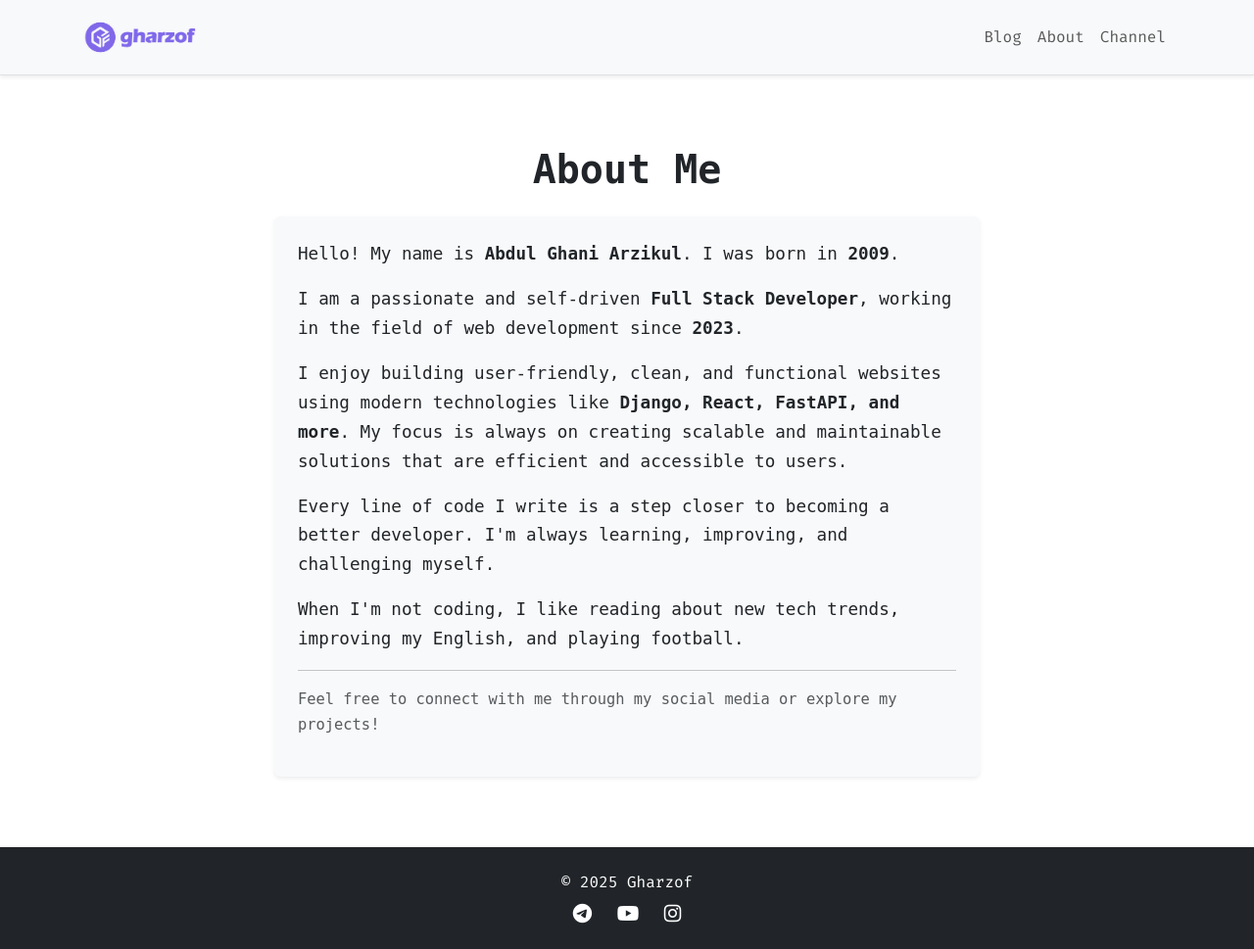
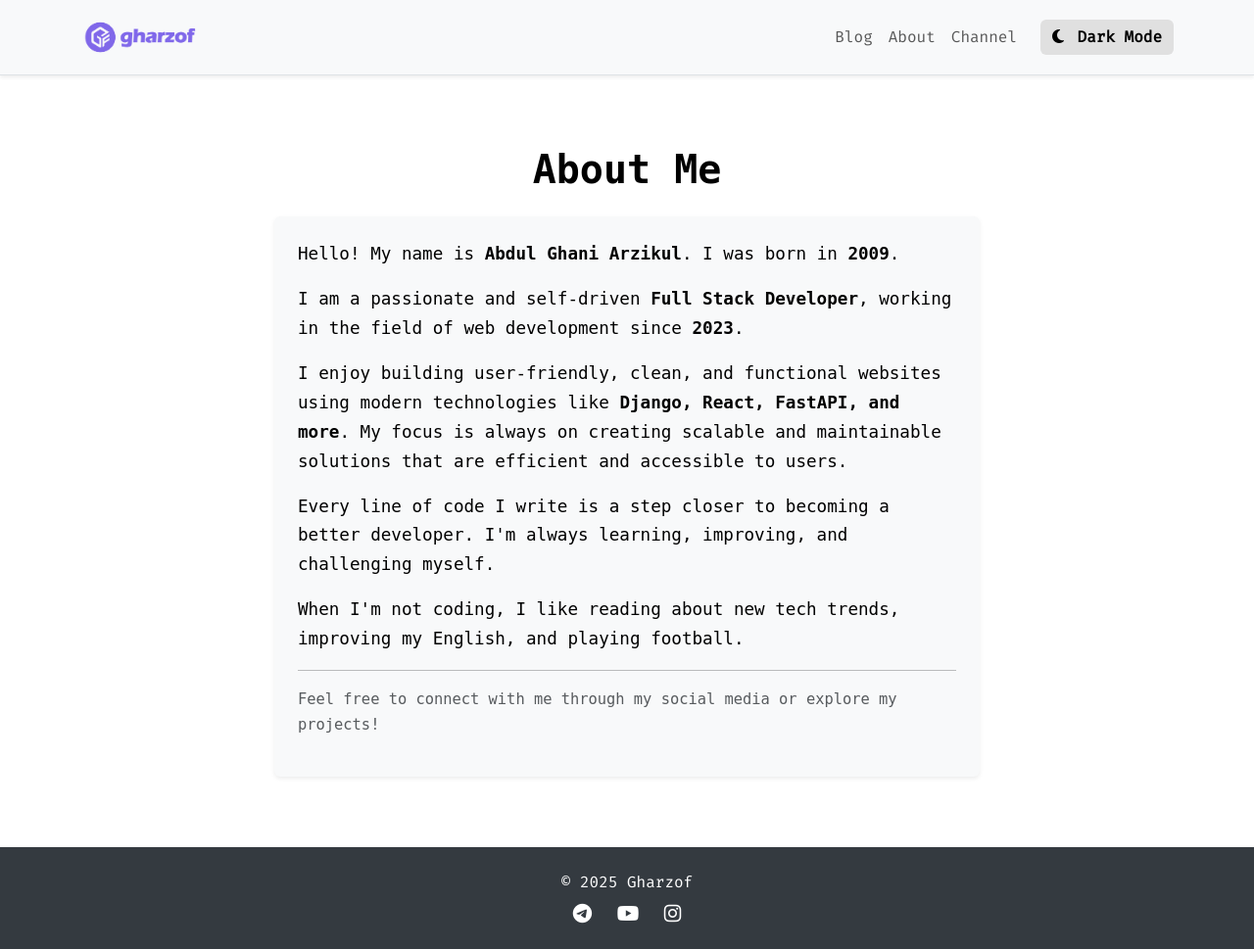
Before and after one commit to gharzof/gharzofblog, a Django app: page /about/ in a window 1280 px wide. Shown: the whole page at 98% size. Run offline with Django 4.2, Linux system fonts and the light colour scheme; some libraries are stand-ins or nearby versions.

Commit message:
Change seo settings

```diff
--- a/templates/base.html
+++ b/templates/base.html
@@ -1,41 +1,83 @@
 <!DOCTYPE html>
 {% load static %}
-<html lang="uz">
+<html lang="uz" data-theme="light">
 <head>
   <meta charset="UTF-8" />
   <meta name="viewport" content="width=device-width, initial-scale=1" />
 
-  <meta name="description" content="{% block description %}Gharzof - Full Stack Developer blogi. Shaxsiy hayotim, bilimlarim va texnologiyalar haqida maqolalar.{% endblock %}">
-  <meta name="keywords" content="{% block keywords %}Gharzof, Gharzof blog, Gharzof.com, Abdul Ghani Arzikul, Full Stack Developer, Python, Django, React, Blog, Web Development, Programming{% endblock %}">
+  <meta name="description" content="{% block description %}Gharzof - Full Stack Developer blogi.{% endblock %}">
+  <meta name="keywords" content="{% block keywords %}Gharzof, Full Stack Developer, Blog, Django{% endblock %}">
   <meta name="author" content="Gharzof">
   <meta name="robots" content="index, follow">
   <meta property="og:title" content="{% block ogtitle %}Gharzof Blog{% endblock %}">
-  <meta property="og:description" content="{% block ogdescription %}Ghrazof blogi. Shaxsiy hayotim, bilimlarim va texnologiyalar haqida maqolalar.{% endblock %}">
+  <meta property="og:description" content="{% block ogdescription %}Texnologiya, hayot va ilhom haqida maqolalar.{% endblock %}">
   <meta property="og:image" content="{% block ogimage %}{{ request.scheme }}://{{ request.get_host }}{% static 'img/logos.png' %}{% endblock %}">
   <meta property="og:url" content="{{ request.build_absolute_uri }}">
   <meta property="og:type" content="website">
   <meta name="twitter:card" content="summary_large_image">
 
-
   <title>{% block title %}{% endblock %}</title>
-  <link rel="icon" type="image/svg+xml" href="{% static 'img/gharzof.png' %}" />
+  <link rel="icon" href="{% static 'img/gharzof.png' %}" />
 
   <!-- Bootstrap CSS -->
   <link href="https://cdn.jsdelivr.net/npm/bootstrap@5.3.2/dist/css/bootstrap.min.css" rel="stylesheet" />
-
-  <!-- Font Awesome & Bootstrap Icons -->
-  <link rel="stylesheet" href="https://cdnjs.cloudflare.com/ajax/libs/font-awesome/6.5.0/css/all.min.css" />
-  <link rel="stylesheet" href="https://cdn.jsdelivr.net/npm/bootstrap-icons@1.10.5/font/bootstrap-icons.css" />
-
-  <!-- Google Font -->
+  <!-- Font Awesome -->
+  <link href="https://cdnjs.cloudflare.com/ajax/libs/font-awesome/6.5.0/css/all.min.css" rel="stylesheet" />
+  <!-- Google Fonts -->
   <link href="https://fonts.googleapis.com/css2?family=Fira+Mono&display=swap" rel="stylesheet" />
 
+  <!-- Custom Theme CSS -->
   <style>
+    :root[data-theme='light'] {
+      --bg-color: #ffffff;
+      --text-color: #000000;
+      --nav-bg: #f8f9fa;
+      --footer-bg: #343a40;
+      --btn-theme: #000;
+      --btn-theme-bg: #e0e0e0;
+    }
+
+    :root[data-theme='dark'] {
+      --bg-color: #121212;
+      --text-color: #f1f1f1;
+      --nav-bg: #1f1f1f;
+      --footer-bg: #000000;
+      --btn-theme: #ffffff;
+      --btn-theme-bg: #333333;
+    }
+
     body {
       font-family: 'Fira Mono', monospace;
       min-height: 100vh;
+      background-color: var(--bg-color);
+      color: var(--text-color);
       display: flex;
       flex-direction: column;
+      transition: all 0.3s ease;
+    }
+
+    nav.navbar {
+      background-color: var(--nav-bg) !important;
+      transition: background-color 0.3s;
+    }
+
+    footer {
+      background-color: var(--footer-bg);
+      transition: background-color 0.3s;
+    }
+
+    .theme-toggle-btn {
+      border: none;
+      background-color: var(--btn-theme-bg);
+      color: var(--btn-theme);
+      padding: 6px 12px;
+      border-radius: 6px;
+      cursor: pointer;
+      font-weight: bold;
+    }
+
+    .theme-toggle-btn:hover {
+      opacity: 0.9;
     }
 
     main {
@@ -44,9 +86,8 @@
   </style>
 </head>
 <body>
-
   <!-- Navbar -->
-  <nav class="navbar navbar-expand-lg navbar-light bg-light border-bottom shadow-sm">
+  <nav class="navbar navbar-expand-lg border-bottom shadow-sm">
     <div class="container">
       <a class="navbar-brand fw-bold" href="/">
         <img src="{% static 'img/logos.png' %}" alt="Logo" width="120" class="me-2" />
@@ -56,7 +97,7 @@
       </button>
 
       <div class="collapse navbar-collapse justify-content-end" id="navbarNav">
-        <ul class="navbar-nav">
+        <ul class="navbar-nav align-items-center">
           <li class="nav-item">
             <a class="nav-link" href="/">Blog</a>
           </li>
@@ -65,6 +106,11 @@
           </li>
           <li class="nav-item">
             <a class="nav-link" href="https://t.me/gharzof">Channel</a>
+          </li>
+          <li class="nav-item ms-3">
+            <button id="toggle-theme" class="theme-toggle-btn">
+              <i class="fas fa-moon me-1"></i> Dark Mode
+            </button>
           </li>
         </ul>
       </div>
@@ -78,7 +124,7 @@
   </main>
 
   <!-- Footer -->
-  <footer class="bg-dark text-white py-4 mt-auto">
+  <footer class="text-white py-4 mt-auto">
     <div class="container text-center">
       <p class="mb-2">© 2025 Gharzof</p>
       <div>
@@ -97,6 +143,32 @@
 
   <!-- Scripts -->
   <script src="https://cdn.jsdelivr.net/npm/bootstrap@5.3.2/dist/js/bootstrap.bundle.min.js"></script>
-  <script src="https://cdnjs.cloudflare.com/ajax/libs/qrcodejs/1.0.0/qrcode.min.js"></script>
+  <script>
+    const toggleBtn = document.getElementById('toggle-theme');
+    const htmlTag = document.documentElement;
+
+    // Avvalgi tema tanlovini olish
+    const savedTheme = localStorage.getItem('theme');
+    if (savedTheme) {
+      htmlTag.setAttribute('data-theme', savedTheme);
+      updateButton(savedTheme);
+    }
+
+    toggleBtn.addEventListener('click', () => {
+      const current = htmlTag.getAttribute('data-theme');
+      const newTheme = current === 'light' ? 'dark' : 'light';
+      htmlTag.setAttribute('data-theme', newTheme);
+      localStorage.setItem('theme', newTheme);
+      updateButton(newTheme);
+    });
+
+    function updateButton(theme) {
+      if (theme === 'dark') {
+        toggleBtn.innerHTML = '<i class="fas fa-sun me-1"></i> Light Mode';
+      } else {
+        toggleBtn.innerHTML = '<i class="fas fa-moon me-1"></i> Dark Mode';
+      }
+    }
+  </script>
 </body>
 </html>
```
